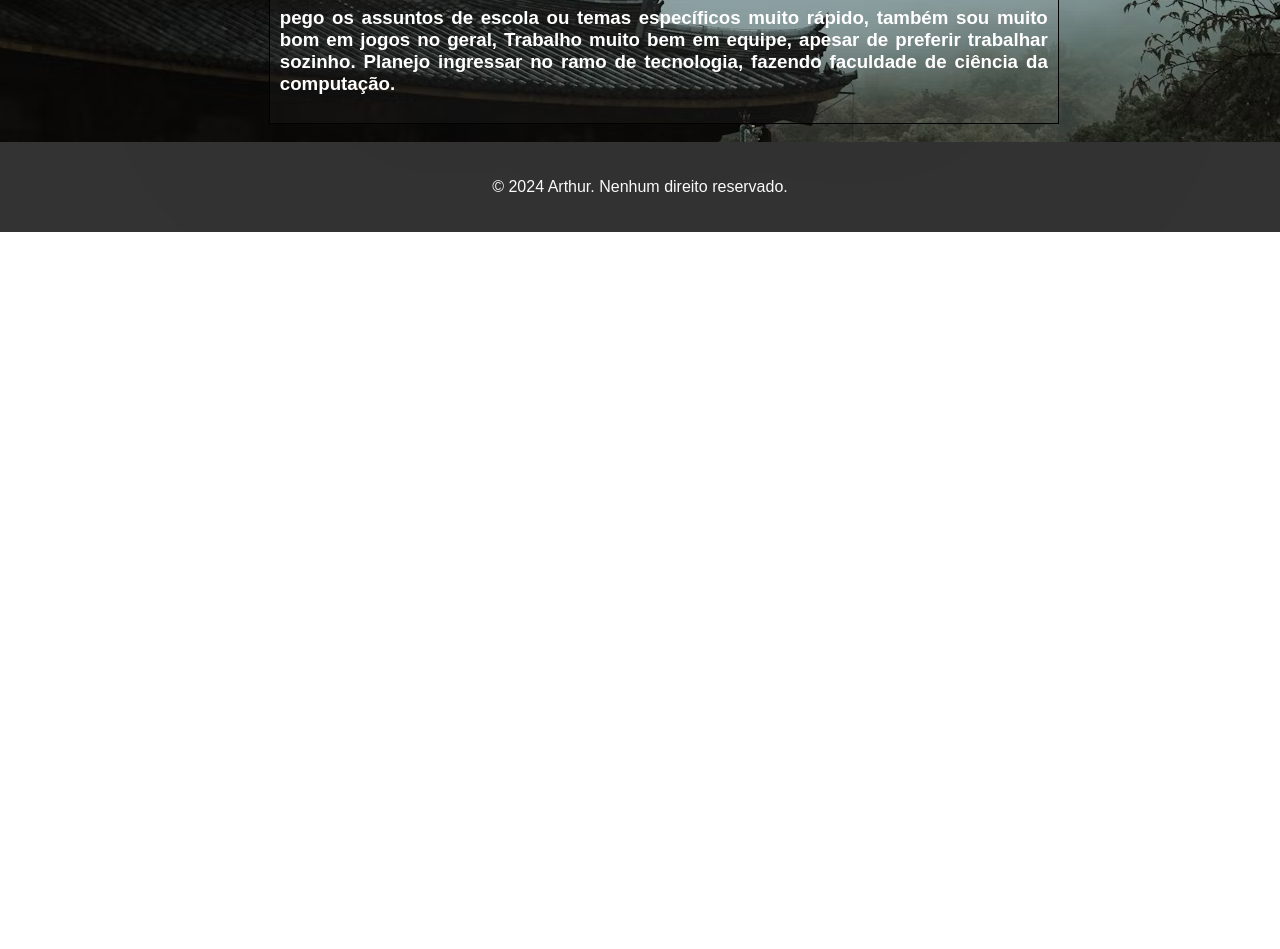
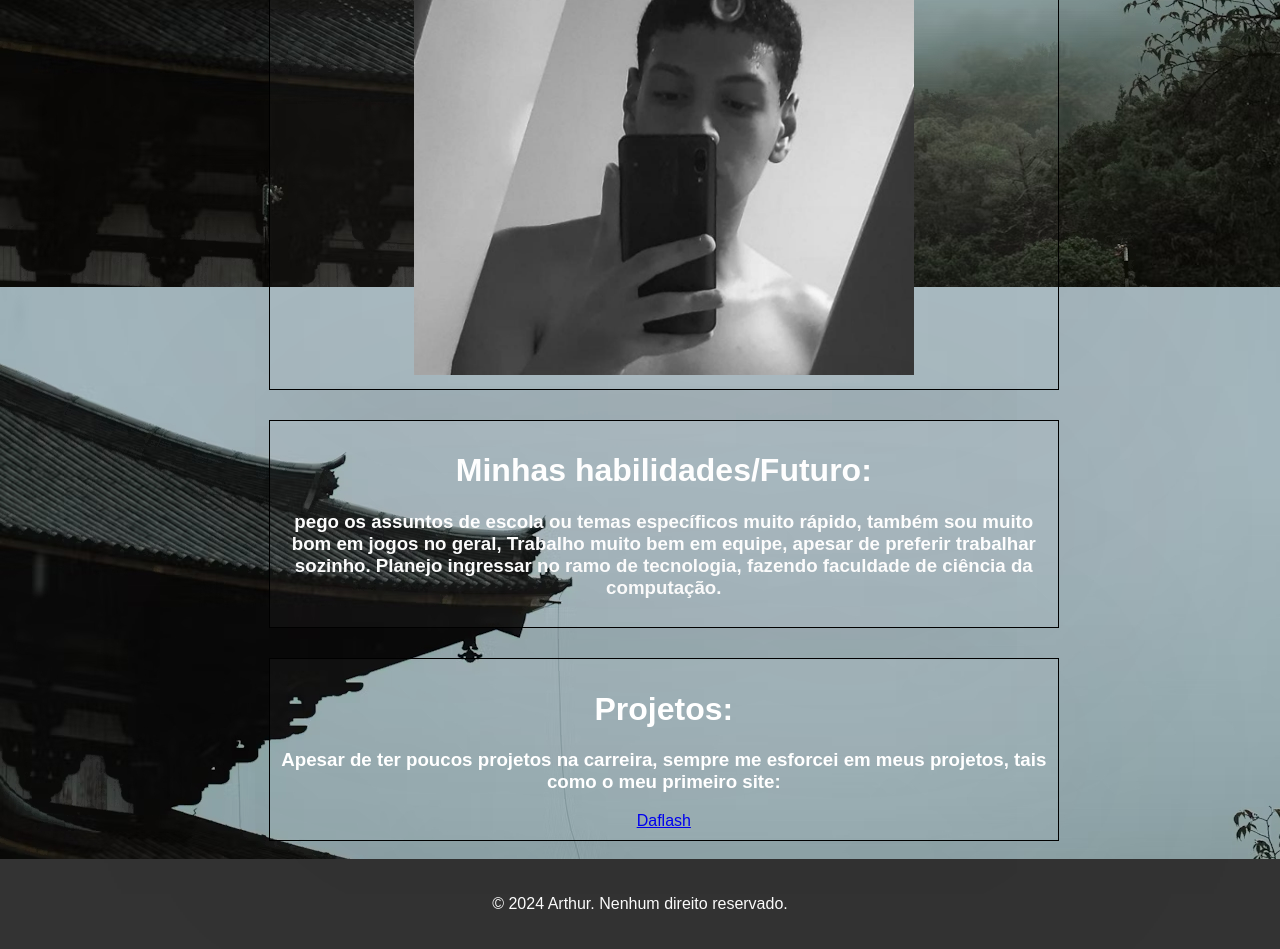
Before and after one commit to arthurbdz/Portf-lio, a plain HTML site: page index.html in a window 1280 px wide. Shown: the part 631-1580 px from the top of the page. Before the commit the page ends 863 px from the top, so only its background shows below. Drawn offline with Linux system fonts and the light colour scheme.

Commit message:
Add files via upload

```diff
--- a/index.html
+++ b/index.html
@@ -103,9 +103,9 @@
             box-shadow: 0 0 1000px rgba(0, 0, 0, 0.1);
             border: #000000;
             color: rgb(255, 255, 255);
-            text-align: justify;
             box-sizing: border-box black;
             border: 1px solid #000;
+            text-align: center;
         }
 
         footer {
@@ -149,12 +149,21 @@
         <h3>Me chamo Arthur, tenho 17 anos, e estudo no colégio senac caruaru, curso o terceiro ano do ensino médio
             junto a um curso técnico de análise de desenvolvimento de sistemas. Gosto muito de jogos e de música, além de coisas que desafiem minha mente.
         </h3>
+        <img src="art.jpeg" width="500" height="500">
     </div>
 
     <div class="container3">
-        <h1>Minhas habilidades:</h1>
+        <h1>Minhas habilidades/Futuro:</h1>
         <h3>pego os assuntos de escola ou temas específicos muito rápido, também sou muito bom em jogos no geral, Trabalho muito bem em equipe, apesar de preferir trabalhar sozinho. Planejo ingressar no ramo de tecnologia, fazendo faculdade de ciência da computação.
         </h3>
+    </div>
+
+    <div class="container3">
+        <h1>Projetos:</h1>
+        <h3>Apesar de ter poucos projetos na carreira, sempre me esforcei em meus projetos, tais como o meu primeiro site:</h3>
+        <a href="https://daflash.netlify.app/">
+            <span>Daflash</span>
+        </a>
     </div>
 
     <br>
```
Also changed, not shown: art.jpeg (added).
